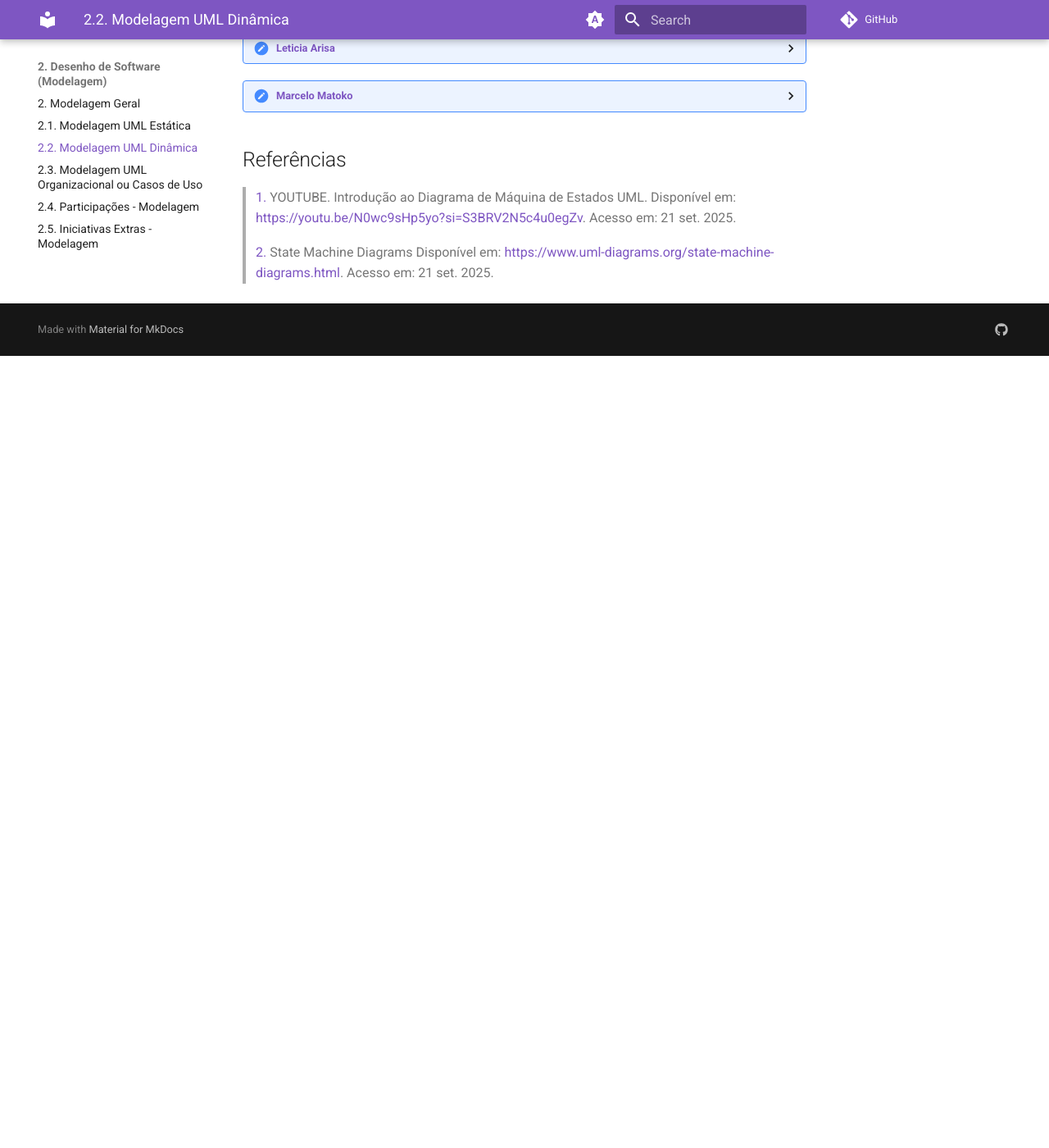
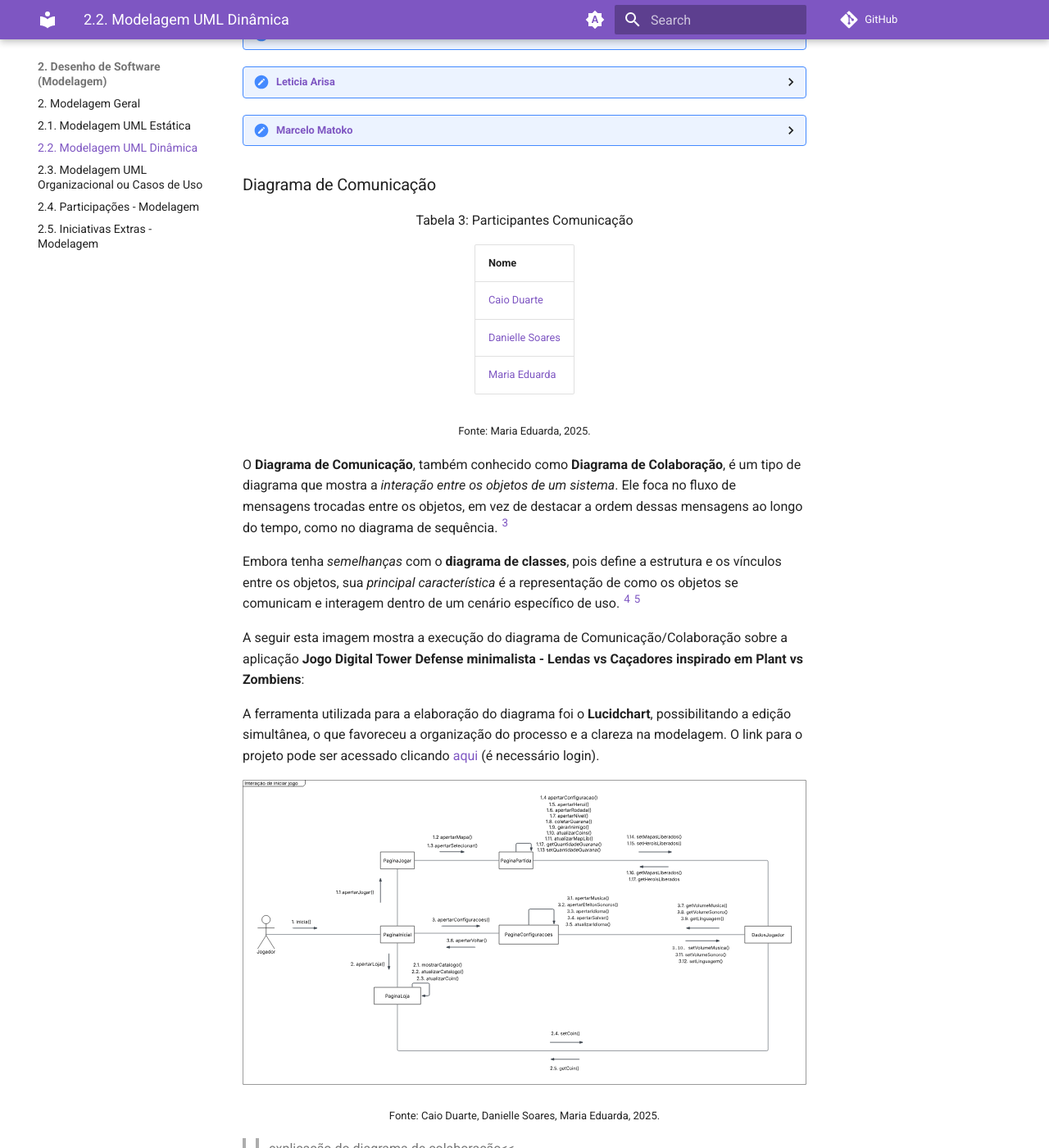
Before and after one commit to UnBArqDsw2025-2-Turma01/2025.2-T01-G1_JogoDigital_Entrega_02, an MkDocs documentation site: the page built from docs/Modelagem/2.2.ModelagemDinamica.md, in a window 1280 px wide and 1400 px high, scrolled down 3928 px. Shown: the whole window at 82% size. Built offline with MkDocs 1.6.1 and Material for MkDocs 9.7.7, drawn with Linux system fonts in a browser that asks for light colours; before the commit the page ends 4362 px from its top, so only the background shows below that; some of the changed text lies outside the part shown.

Commit message:
feat: Documentação Diagrama de Comunicação e Colaboração Co-authored-by: Caio Duarte <caioduarte330@gmail.com> Co-authored-by: Danielle Soares <silvasoaresdanielle2@gmail.com>

```diff
--- a/docs/Modelagem/2.2.ModelagemDinamica.md
+++ b/docs/Modelagem/2.2.ModelagemDinamica.md
@@ -31,15 +31,15 @@ A Wiki ou GitPages do Projeto deve conter um tópico dedicado ao Módulo Modelag
   <tbody>
     <tr>
       <td><a href="https://github.com/caioduart3">Caio Duarte</a></td>
-      <td></td>
-      <td></td>
-      <td></td>
+      <td>Diagrama de Comunicação</td>
+      <td>21/09/2025</td>
+      <td>21:00</td>
     </tr>
     <tr>
       <td><a href="https://github.com/danielle-soaress">Danielle Soares</a></td>
-      <td></td>
-      <td></td>
-      <td></td>
+      <td>Diagrama de Comunicação</td>
+      <td>21/09/2025</td>
+      <td>21:00</td>
     </tr>
     <tr>
       <td><a href="https://github.com/EnzoEmir">Enzo Emir</a></td>
@@ -67,9 +67,9 @@ A Wiki ou GitPages do Projeto deve conter um tópico dedicado ao Módulo Modelag
     </tr>
     <tr>
       <td><a href="https://github.com/dudaa28">Maria Eduarda</a></td>
-      <td></td>
-      <td></td>
-      <td></td>
+      <td>Diagrama de Comunicação</td>
+      <td>21/09/2025</td>
+      <td>21:00</td>
     </tr>
     <tr>
       <td><a href="https://github.com/RafaelSchadt">Rafael Welz</a></td>
@@ -91,7 +91,7 @@ A Wiki ou GitPages do Projeto deve conter um tópico dedicado ao Módulo Modelag
 
 ### Diagrama de Estados
 
-<font size="3"><p style="text-align: center">Tabela 1: Participantes Estados</p></font>
+<font size="3"><p style="text-align: center">Tabela 2: Participantes Estados</p></font>
 
 <div align="center">
 <table>
@@ -161,8 +163,88 @@ Opiniões pessoais:
   <p>Na minha opinião, o Diagrama de Estados é muito complexo tanto na questão da elaboração quanto na dificuldade de interpretá-lo quando completo. Isso faz com que o processo de organização dos pensamentos e de entendimento do projeto não fique facilmente legível e compreensível.</p>
 </details>
 
+### Diagrama de Comunicação
+
+<font size="3"><p style="text-align: center">Tabela 3: Participantes Comunicação</p></font>
+
+<div align="center">
+<table>
+  <thead>
+    <tr>
+      <th>Nome</th>
+    </tr>
+  </thead>
+  <tbody>
+    <tr>
+      <td><a href="https://github.com/caioduart3">Caio Duarte</a></td>
+    </tr>
+    <tr>
+      <td><a href="https://github.com/danielle-soaress">Danielle Soares</a></td>
+    </tr>
+    <tr>
+      <td><a href="https://github.com/dudaa28">Maria Eduarda</a></td>
+    </tr>
+  </tbody>
+</table>
+</div>
+
+<font size="2"><p style="text-align: center">Fonte: Maria Eduarda, 2025.</p></font>
+
+O **Diagrama de Comunicação**, também conhecido como **Diagrama de Colaboração**, é um tipo de diagrama que mostra a *interação entre os objetos de um sistema*. Ele foca no fluxo de mensagens trocadas entre os objetos, em vez de destacar a ordem dessas mensagens ao longo do tempo, como no diagrama de sequência. <a href="#REF3"><sup>3</sup></a>
+
+Embora tenha *semelhanças* com o **diagrama de classes**, pois define a estrutura e os vínculos entre os objetos, sua *principal característica* é a representação de como os objetos se comunicam e interagem dentro de um cenário específico de uso. <a href="#REF4"><sup>4</sup></a> <a href="#REF5"><sup>5</sup></a>
+
+A seguir esta imagem mostra a execução do diagrama de Comunicação/Colaboração sobre a aplicação **Jogo Digital Tower Defense minimalista  - Lendas vs Caçadores inspirado em Plant vs Zombiens**:
+
+A ferramenta utilizada para a elaboração do diagrama foi o **Lucidchart**, possibilitando a edição simultânea, o que favoreceu a organização do processo e a clareza na modelagem. O link para o projeto pode ser acessado clicando [aqui](https://lucid.app/lucidchart/fff48367-715f-4d5b-8ec5-5d0033a4a0d3/edit?viewport_loc=108%2C40%2C4396%2C1900%2C0_0&invitationId=inv_99631f6e-5f3a-4166-9259-30c6b849bed1) (é necessário login).
+
+![Diagrama de Pacotes](../assets/Dinamica/DiagramaDeColaboraçao.svg)
+<font size="2"><p style="text-align: center">Fonte: Caio Duarte, Danielle Soares, Maria Eduarda, 2025.</p></font>
+
+
+>>explicação do diagrama de colaboração<<
+
+#### Comentários sobre o Trabalho em Equipe
+
+A elaboração desta etapa foi realizada de forma colaborativa em reunião pelo **Microsoft Teams**, onde os três membros designados estiveram presentes e participaram ativamente da discussão/elaboração.
+O processo de modelagem foi feito no **Lucidchart**, ferramenta que possibilitou a criação e edição simultânea do diagrama, garantindo integração e alinhamento entre os integrantes.
+
+Durante o encontro, cada participante contribuiu com sugestões e validações, assegurando que o resultado final refletisse a visão conjunta do grupo. Essa abordagem colaborativa favoreceu não apenas a qualidade do diagrama produzido, mas também a sinergia do time e a clareza na divisão de responsabilidades.
+
+Opiniões pessoais:
+
+<details>
+  <summary><strong><a href="https://github.com/caioduart3">Caio Duarte</a></strong></summary>
+  <p>Texto aqui</p>
+</details>
+
+<details>
+  <summary><strong><a href="https://github.com/danielle-soaress">Danielle Soares</a></strong></summary>
+  <p>Texto aqui</p>
+</details>
+
+<details>
+  <summary><strong><a href="https://github.com/dudaa28">Maria Eduarda Andrade</a></strong></summary>
+  <p>O diagramaé uma ferramenta útil e de suma importancia no contexto de interação entre objetos no sistema, porém, percebi que, apesar de ser uma representação dinâmica interessante, pode ser desafiador visualizar a relação entre os objetos de forma clara, principalmente quando há muitas interações envolvidas.</p>
+</details>
+
+#### Gravações
+
+
 ## Referências
 
 > <a id="REF1">1.</a> YOUTUBE. Introdução ao Diagrama de Máquina de Estados UML. Disponível em: <https://youtu.be/N0wc9sHp5yo?si=S3BRV2N5c4u0egZv>. Acesso em: 21 set. 2025.
 
 > <a id="REF2">2.</a> State Machine Diagrams Disponível em: <https://www.uml-diagrams.org/state-machine-diagrams.html>. Acesso em: 21 set. 2025.
+
+> <a id="REF1">3.</a> Figueiredo, A. Diagrama de Comunicação UML. Disponível em: <https://homepages.dcc.ufmg.br/~figueiredo/disciplinas/aulas/uml-diagrama-comunicacao_v01.pdf>. Acesso em: 21 set. 2025.
+
+> <a id="REF2">4.</a> Milene, P. Arquitetura e Desenho de Software - Aula Modelagem UML Dinâmica. Disponível em: <https://aprender3.unb.br/pluginfile.php/3178388/mod_page/content/1/Arquitetura%20e%20Desenho%20de%20Software%20-%20Aula%20Modelagem%20UML%20Din%C3%A2mica%20-%20Profa.%20Milene.pdf>. Acesso em: 21 set. 2025.
+
+> <a id="REF3">5.</a> Amendes, A. Diagrama de Colaboração UML. Disponível em: <https://homepages.dcc.ufmg.br/~amendes/GlossarioUML/glossario/conteudo/interacao/colaboracao/diagrama_de_colaboracao.htm>. Acesso em: 21 set. 2025.
+
+## Histórico de Versões 📅
+
+| Versão | Data | Descrição | Autor(es) | Revisor(es) |
+| :--: | :--: | :--: | :--: | :--: |
+| `0.1` | 21/09/2025 | Adicionando Diagrama de Comunicação | [Caio Duarte](https://github.com/caioduart3), [Danielle Soares](https://github.com/danielle-soaress), [Maria Eduarda Andrade](https://github.com/dudaa28) | - |
```
Also changed, not shown: other parts of docs/Modelagem/2.2.ModelagemDinamica.md (+2 -0 lines), docs/assets/Dinamica/DiagramaDeColaboraçao.svg (added).
